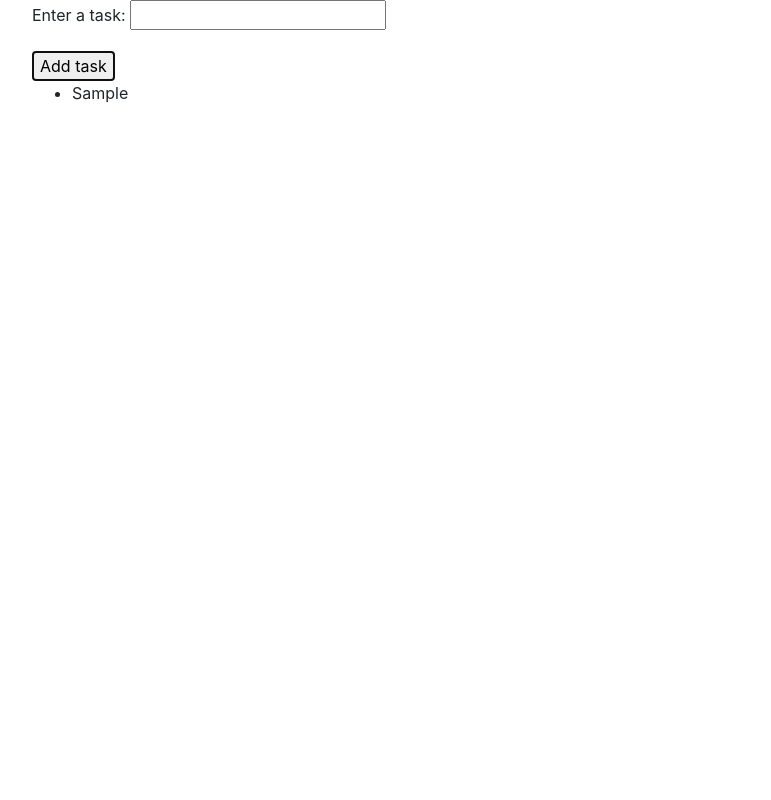
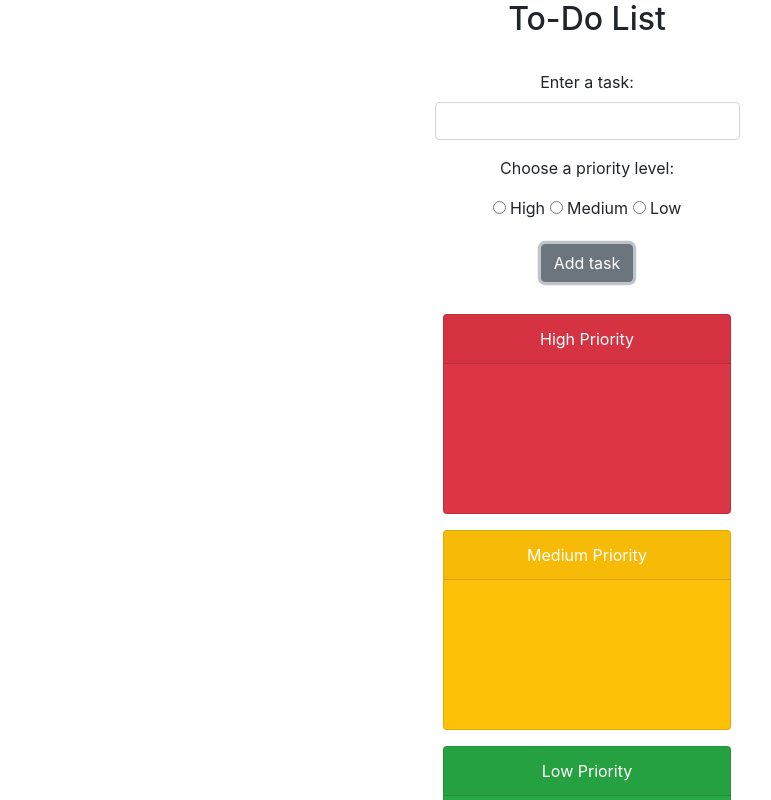
Before and after one commit to schoinh/to-do-list, a plain HTML site: page index.html in a window 1280 px wide. Both pictures are taken after typing "Sample" into the empty fields and a click on the button "Add task". Shown: the top 800 px of the page, without its empty margins (53-824 px from the left). Drawn offline with Linux system fonts and the light colour scheme.

Commit message:
add Bootstrap UI

```diff
--- a/css/styles.css
+++ b/css/styles.css
@@ -1,3 +1,47 @@
+.container {
+  text-align: center;
+  width: 50%;
+}
+
+input#task {
+  width: 50%;
+  margin: auto;
+}
+
 .strikethrough {
   text-decoration: line-through;
+  text-decoration-color: black;
 }
+
+.card {
+  margin: auto;
+  min-height: 200px;
+}
+
+button {
+  margin-bottom: 2em;
+}
+
+li {
+  text-align: left;
+}
+/* .high {
+  background: rgba(150, 0, 0, 0.8);
+  min-height: 200px;
+}
+.med {
+  background: rgba(180, 150, 0, 0.5);
+  min-height: 200px;
+}
+.low {
+  background: rgba(0, 100, 0, 0.5);
+  min-height: 200px;
+}
+ul {
+  padding: 10px;
+  margin: 20px;
+  margin-top: 40px;
+}
+ul h3 {
+  text-align: center;
+} */
--- a/index.html
+++ b/index.html
@@ -5,21 +5,72 @@
     <link href="css/styles.css" rel="stylesheet" type="text/css">
     <script src="js/jquery-3.4.1.js"></script>
     <script src="js/scripts.js"></script>
-    <title>To DO List</title>
+    <title>To Do List</title>
   </head>
   <body>
   <div class="container">
+    <h2>To-Do List</h2>
+    <br>
     <form>
       <div class="form-group">
         <label for="task"> Enter a task:</label>
-        <input type="text" id="task">
+        <input type="text" id="task" class="form-control">
+      </div>
+      <div class="form-group">
+        <p>Choose a priority level:</p>
+        <label>
+          <input type="radio" name="priority" value="high">
+          High
+        </label>
+        <label>
+          <input type="radio" name="priority" value="medium">
+          Medium
+        </label>
+        <label>
+          <input type="radio" name="priority" value="low">
+          Low
+        </label>
+      </div>
+      <button type="submit" class="btn btn-secondary">Add task</button>
+    </form>
+    <div>
+      <div class="card text-white bg-danger mb-3" style="max-width: 18rem;">
+        <div class="card-header">
+          High Priority
+        </div>
+        <div class="card-body">
+          <ul class="high card-text">
+          </ul>
+        </div>
+      </div>
+      <div class="card text-white bg-warning mb-3" style="max-width: 18rem;">
+        <div class="card-header">
+          Medium Priority
+        </div>
+        <div class="card-body">
+          <ul class="med card-text">
+          </ul>
+        </div>
+      </div>
+      <div class="card text-white bg-success mb-3" style="max-width: 18rem;">
+        <div class="card-header">
+          Low Priority
+        </div>
+        <div class="card-body">
+          <ul class="low card-text">
+          </ul>
+        </div>
       </div>
 
-      <button type="submit" name="button">Add task</button>
-    </form>
-    <div>
-      <ul class="list">
+<!--
+
+
+      <ul class="med">
+        <h3>MEDIUM PRIORITY</h3>
       </ul>
+      <ul class="low">
+        <h3>LOW PRIORITY</h3>
+      </ul> -->
     </div>
   </div>
   </body>
--- a/js/scripts.js
+++ b/js/scripts.js
@@ -4,14 +4,15 @@ function ToDoList() {
 }
 ToDoList.prototype.assignId = function() {
   this.currentId += 1;
-  return this.currentId;
+  return this.currentId
 }
 ToDoList.prototype.addTask = function(task) {
   task.id = this.assignId();
-  this.tasks.push(task);
+  this.tasks.push(task)
 }
-function Task (taskName) {
-  this.taskName = taskName;
+function Task (taskName, priority) {
+  this.taskName = taskName,
+  this.priority = priority
 }
 var toDoList = new ToDoList();
 
@@ -20,10 +21,15 @@ $(function(){
   $("form").submit(function(event){
     event.preventDefault();
 
-    var newTask = new Task ($("input#task").val());
+    var newTask = new Task ($("input#task").val(), $("input:radio[name=priority]:checked").val());
     toDoList.addTask(newTask);
-
-    $(".list").append("<li>"+newTask.taskName+"</li>");
+    if (newTask.priority == "high") {
+      $(".high").append("<li>"+newTask.taskName+"</li>");
+    } else if (newTask.priority == "medium") {
+      $(".med").append("<li>"+newTask.taskName+"</li>");
+    } else {
+      $(".low").append("<li>"+newTask.taskName+"</li>");
+    }
 
     $("li").click(function() {
       $(this).addClass("strikethrough")
```
